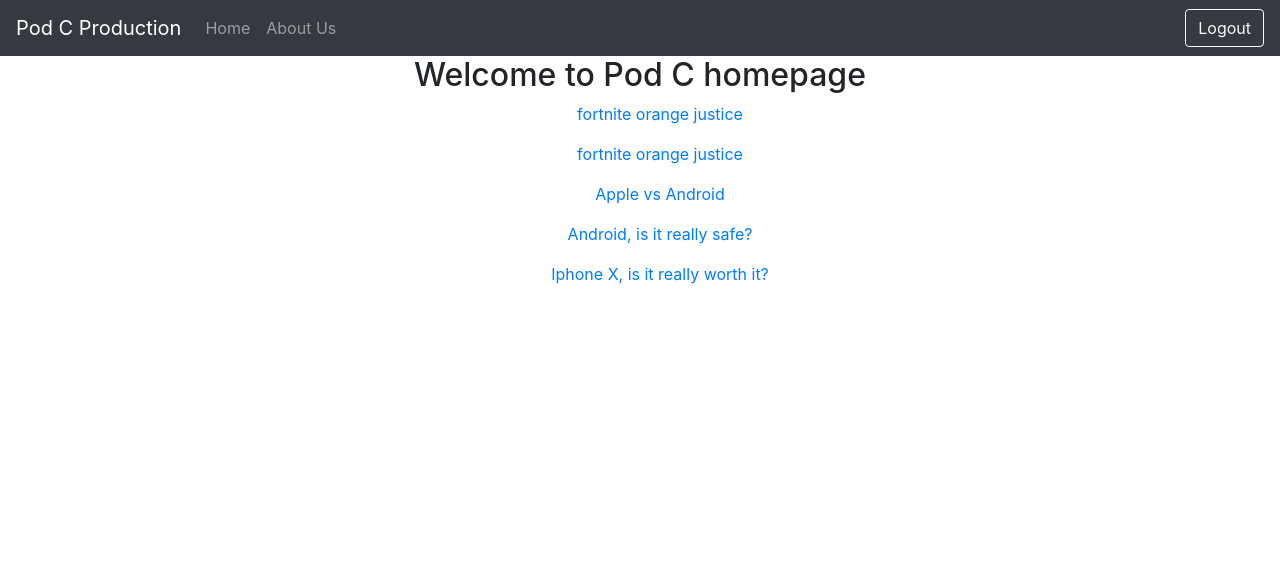
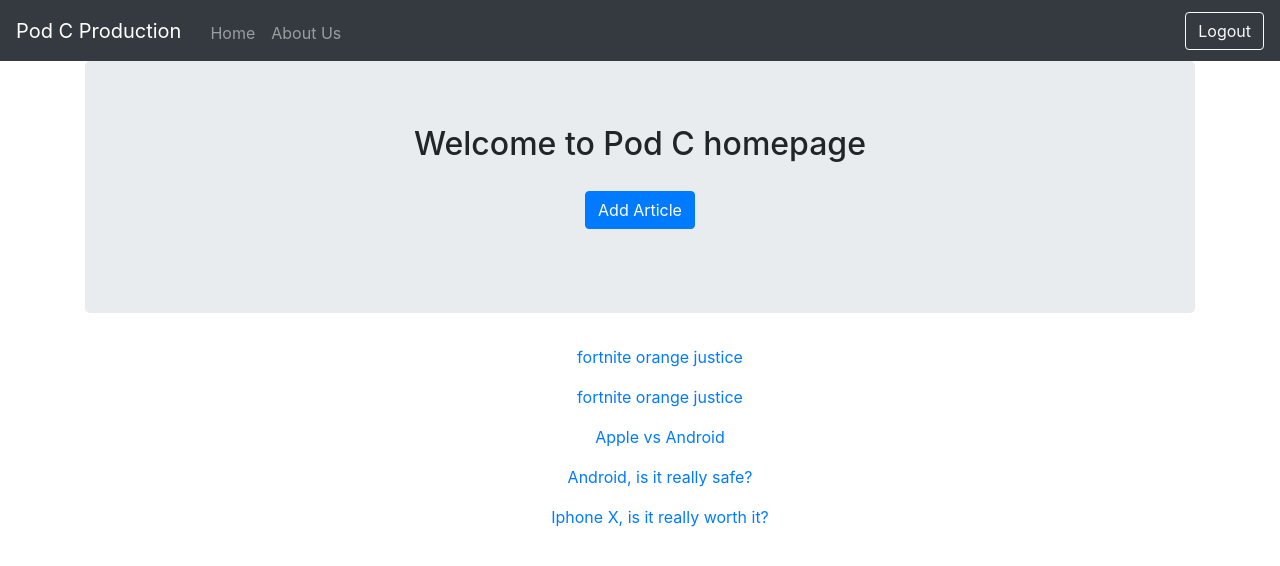
Before and after one commit to QMGrads/techwebsite, a Django app: page /blog/ in a window 1280 px wide. Shown: the top 566 px of the page. Run offline with Django 3.2, Linux system fonts and the light colour scheme; a user stored in the database is signed in; data comes from the database, SQL or seed files in the repository; both versions use the stored data as it was after the commit; some libraries are stand-ins or nearby versions.

Commit message:
including add article button and restricted path for only logged in users for security

```diff
--- a/podc/blog/static/blog/style.css
+++ b/podc/blog/static/blog/style.css
@@ -2,3 +2,12 @@
 	background: white;
 	text-align: center;
 }
+
+ul{
+	margin: 5px;
+}
+
+#add-btn{
+	text-align: center;
+	margin: 20px 5px;
+}
--- a/podc/blog/templates/blog/index.html
+++ b/podc/blog/templates/blog/index.html
@@ -1,7 +1,15 @@
 {% extends 'blog/base.html' %}
 
 	{% block body %}
+	<div class="container">
+		<div class="jumbotron">
 			<h2>Welcome to Pod C homepage</h2>
+
+			{% if user.is_authenticated %}
+		<button type="button" onclick="location.href = '{% url 'addarticle' %}';" id="add-btn" class="btn btn-primary">Add Article</button>
+	{% endif %}
+		</div>
+	</div>
 
 	{% if latest_article_list %}
 	    <ul>
--- a/podc/blog/views.py
+++ b/podc/blog/views.py
@@ -2,6 +2,8 @@
 from django.template import loader
 from django.shortcuts import render
 from django.contrib.auth import authenticate, login, logout
+from django.contrib.auth.decorators import login_required
+
 from .models import Article
 from .forms import PostForm
 
@@ -47,6 +49,7 @@
     }
     return HttpResponse(template.render(context, request))
 
+@login_required(login_url='login_user')
 def addarticle(request):
 	form = PostForm(request.POST or None)
 	if form.is_valid():
```
Also changed, not shown: podc/db.sqlite3. Lines whose indentation alone changed are shown as unchanged.
